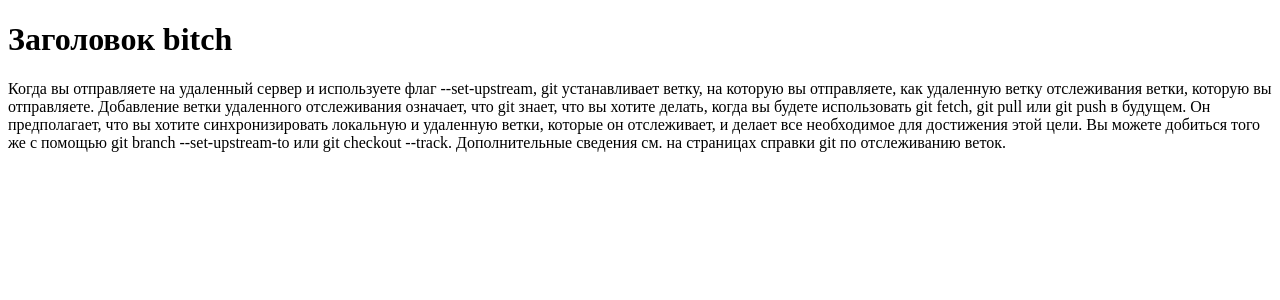
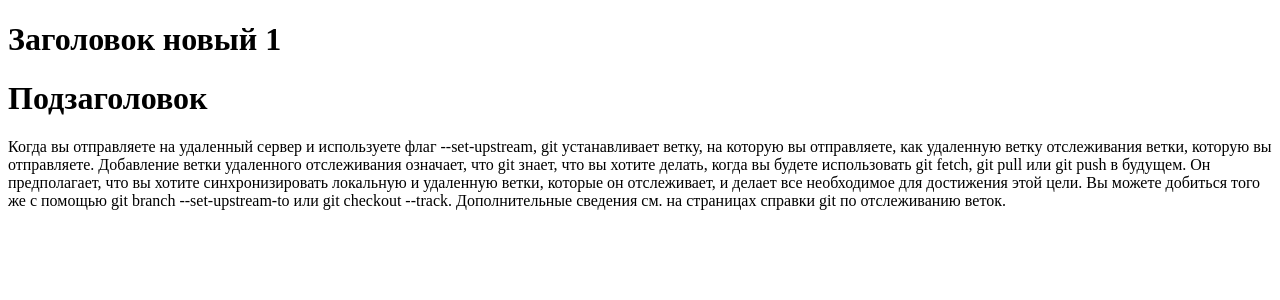
Before and after one commit to Arhidiman/git-test-repo, a React app: page / in a window 1280 px wide. Shown: the top 300 px of the page. Built offline with nearby package versions, Linux system fonts and the light colour scheme.

Commit message:
добавлен новый заголовок

```diff
--- a/src/App.tsx
+++ b/src/App.tsx
@@ -5,12 +5,9 @@
 function App() {
 
     return(
-
         <>
-
-
-
-            <h1>Заголовок bitch</h1>
+            <h1>Заголовок новый 1</h1>
+            <h1>Подзаголовок </h1>
              <p>
                 Когда вы отправляете на удаленный сервер и используете флаг --set-upstream, git устанавливает ветку, на которую вы отправляете,
                 как удаленную ветку отслеживания ветки, которую вы отправляете.
@@ -19,10 +16,7 @@
                 Он предполагает, что вы хотите синхронизировать локальную и удаленную ветки, которые он отслеживает, и делает все необходимое для достижения этой цели.
                 Вы можете добиться того же с помощью git branch --set-upstream-to или git checkout --track. Дополнительные сведения см. на страницах справки git по отслеживанию веток.
              </p>
-
         </>
-
-
     )
 }
 
```
